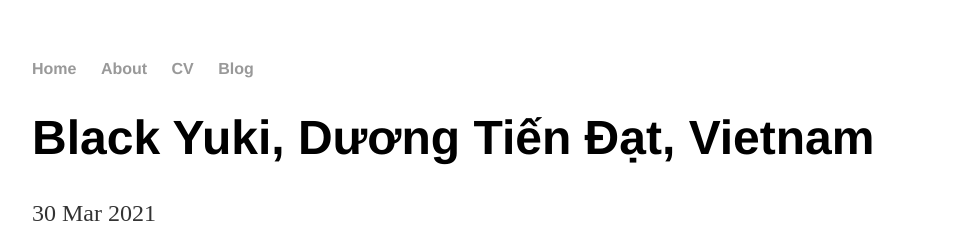
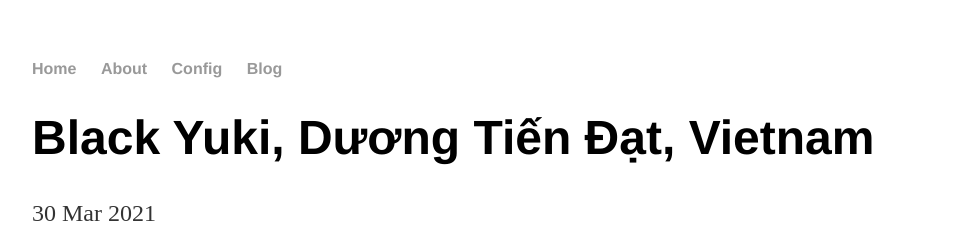
Before and after one commit to BlackYukiDTD/BlackYukiDTD.github.io, a Jekyll site: the page built from _posts/2021-03-30-black-yuki-viet-nam.md, in a window 1280 px wide. Shown: the top 252 px of the page, without its empty margins (160-1119 px from the left). Built offline with Jekyll 4.4.1, drawn with Linux system fonts in a browser that asks for light colours.

Commit message:
Update default.html

```diff
--- a/_layouts/default.html
+++ b/_layouts/default.html
@@ -10,7 +10,7 @@
 	    		<ul>
 	        		<li><a href="/">Home</a></li>
 		        	<li><a href="/about">About</a></li>
-	        		<li><a href="/cv">CV</a></li>
+	        		<li><a href="/config">Config</a></li>
 	        		<li><a href="/blog">Blog</a></li>
 	    		</ul>
 			</nav>
```
